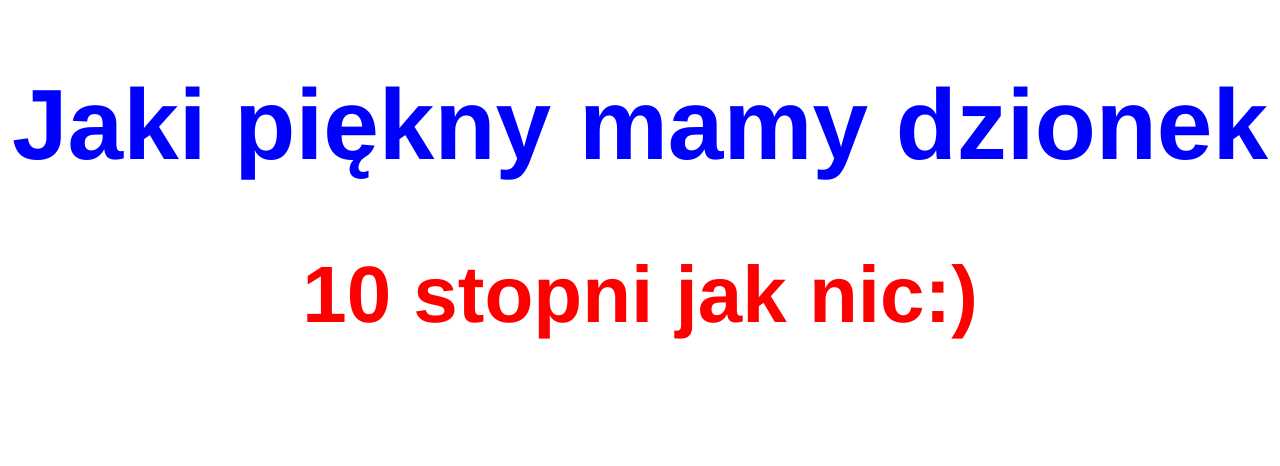
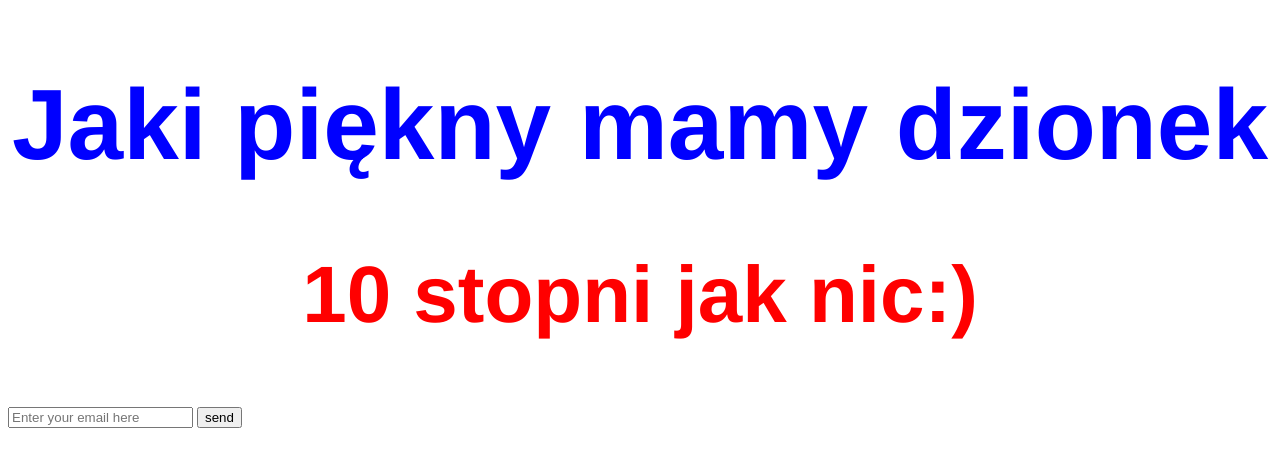
Before and after one commit to Basiawhy/First-depository, a plain HTML site: page Index.html in a window 1280 px wide. Drawn offline with Linux system fonts and the light colour scheme.

Commit message:
created new form

```diff
--- a/Index.html
+++ b/Index.html
@@ -22,7 +22,10 @@
 
     </h2>
 
-
+    <form>
+        <input type="email" placeholder="Enter your email here" />
+        <input type="submit" value="send" />
+    </form>
 
     <script src="script.js"></script>
 </body>
```
